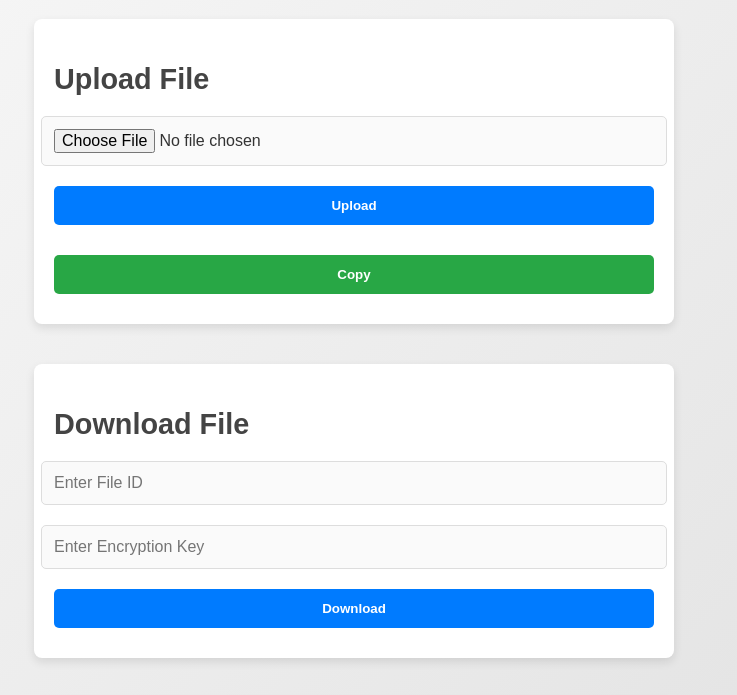
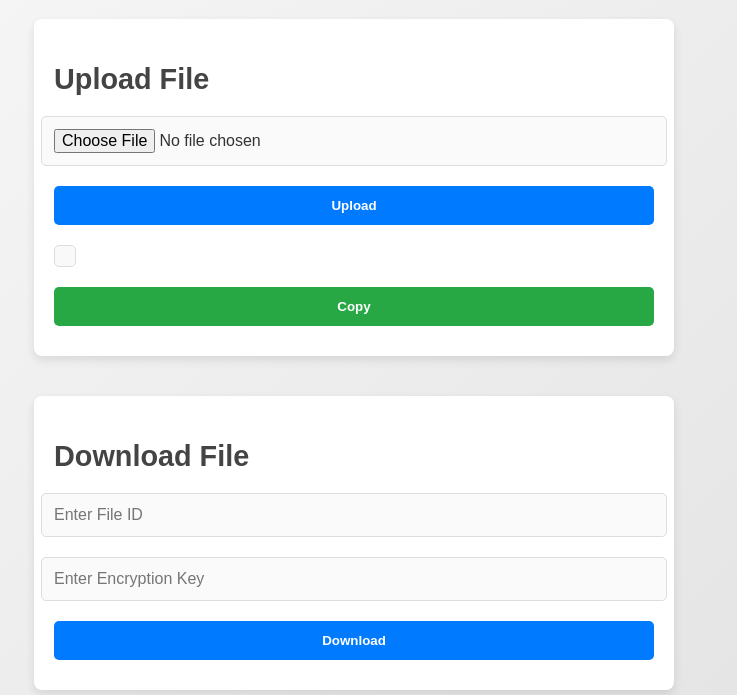
Before and after one commit to Arafath0302/secure-document-storage-system, a website: page public/index.html in a window 1280 px wide. Shown: the part 93-788 px from the top of the page, without its empty margins (286-1023 px from the left). Drawn offline with Linux system fonts and the light colour scheme.

Commit message:
updated commit

```diff
--- a/public/style.css
+++ b/public/style.css
@@ -76,12 +76,34 @@ button:hover {
 }
 
 /* Encryption Key Display */
+/* Ensure the keyDisplay section styles are user-friendly */
 #keyDisplay {
     margin-top: 10px;
     display: flex;
-    justify-content: space-between;
-    align-items: center;
+    flex-direction: column;
+    align-items: flex-start;
+    gap: 10px;
+    word-wrap: break-word; /* Break words if too long */
+    word-break: break-all; /* Ensure long strings wrap */
+    max-width: 100%; /* Prevent overflow */
+    overflow-wrap: break-word;
 }
+
+#encryptionKey {
+    display: block;
+    font-family: 'Courier New', Courier, monospace;
+    font-size: 1rem;
+    color: #333;
+    background-color: #f9f9f9;
+    padding: 10px;
+    border: 1px solid #ddd;
+    border-radius: 5px;
+    word-wrap: break-word; /* Wrap long text */
+    overflow-wrap: break-word;
+    max-width: 100%; /* Ensure it doesn't overflow the container */
+    overflow-x: auto; /* Add horizontal scroll if needed */
+}
+
 
 #copyKeyButton {
     background-color: #28a745;
```
Also changed, not shown: 6 other files.
